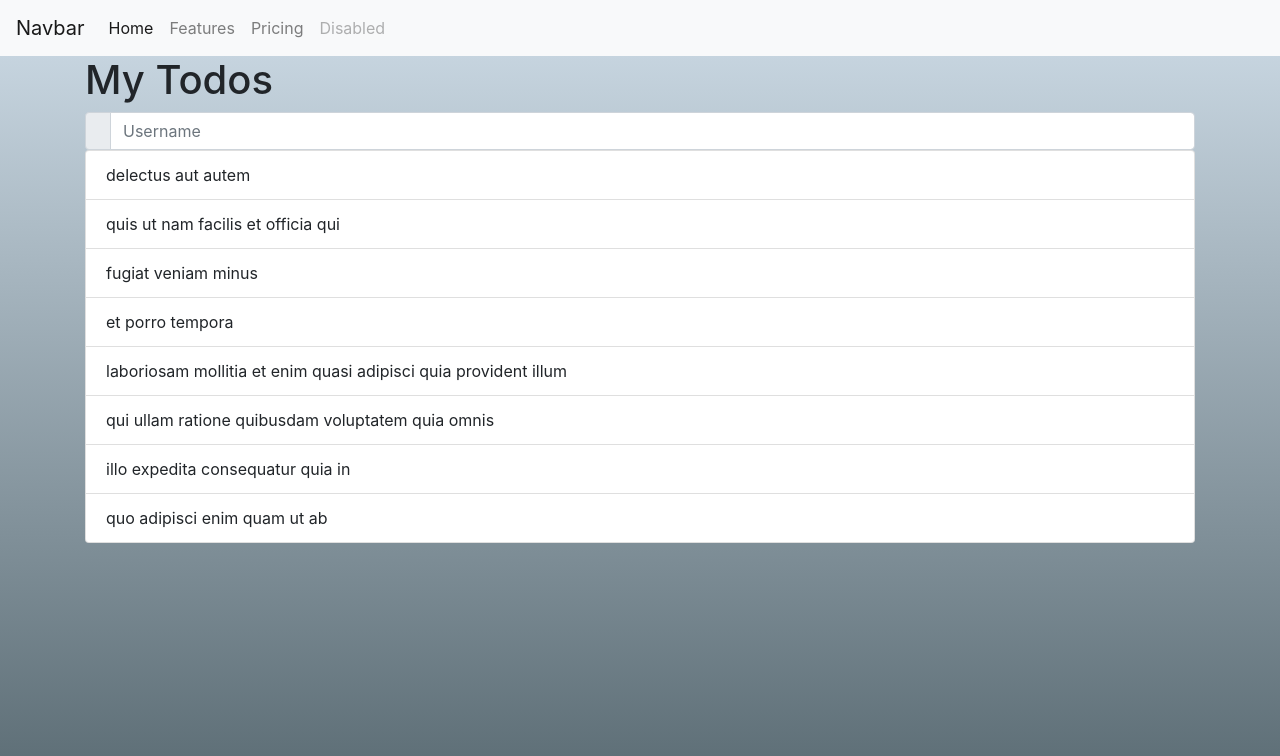
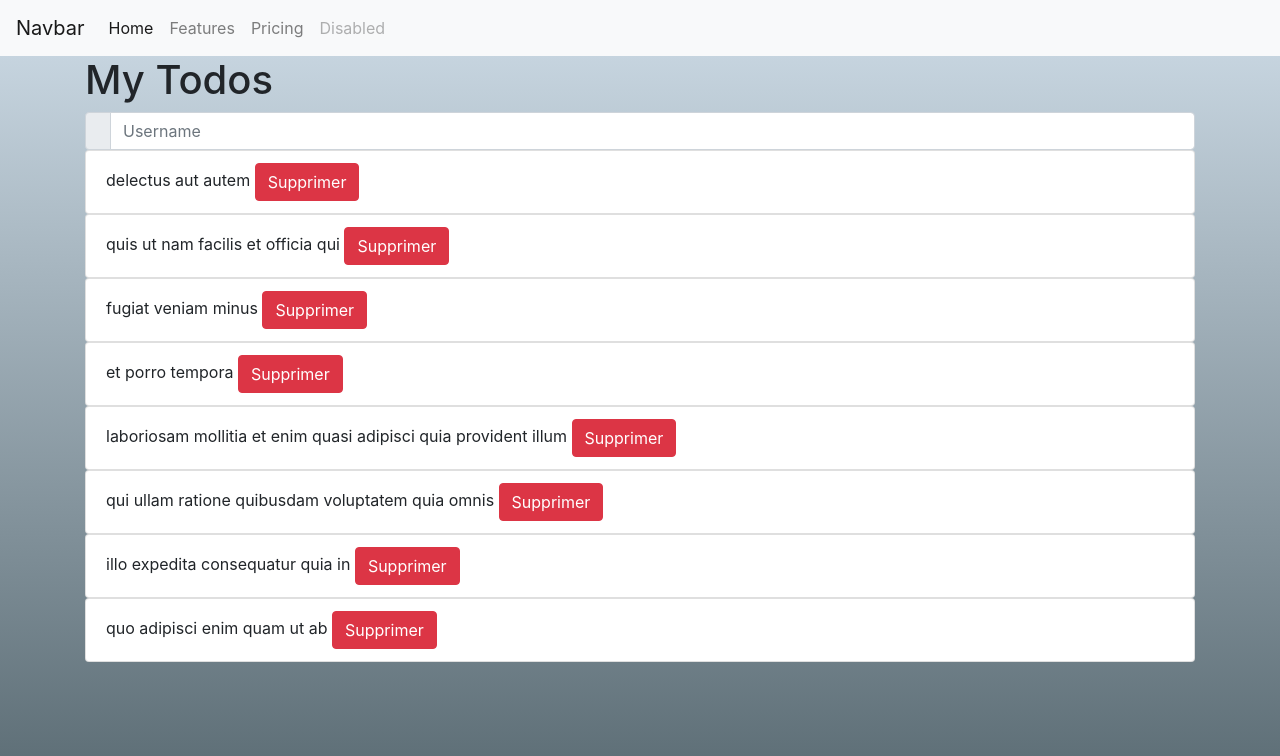
Before and after one commit to loranBepatient/TodosInAngularJS, a website: page index.html in a window 1280 px wide. Drawn offline with nearby package versions, Linux system fonts and the light colour scheme.

Commit message:
Passing method between components

```diff
--- /dev/null
+++ b/app/todos-component/todo-component/todo.component.html
@@ -0,0 +1,5 @@
+<li class='list-group-item'>{{$ctrl.todo.title}}
+  <button type="button" class="btn btn-danger" ng-click="$ctrl.delete()">
+    Supprimer
+  </button>
+</li>
--- /dev/null
+++ b/app/todos-component/todo-component/todo.component.js
@@ -0,0 +1,19 @@
+(function() {
+  var component = {
+    templateUrl: "./app/todos-component/todo-component/todo.component.html",
+    bindings: {
+      todo: '<',
+      onDelete: '&'
+    },
+    controller: controller
+  }
+  function controller() {
+    var ctrl = this;
+    ctrl.delete = onDelete
+
+    function onDelete() {
+      ctrl.onDelete({todo: ctrl.todo})
+    }
+  }
+  angular.module('TodosApp').component('todoComponent', component)
+})()
--- /dev/null
+++ b/app/todos-component/todos.component.html
@@ -0,0 +1,16 @@
+<div class=container>
+  <div class="row">
+    <div class="col">
+      <h1>{{$ctrl.title}}</h1>
+    </div>
+  </div>
+  <div class="input-group flex-nowrap">
+    <div class="input-group-prepend">
+      <span class="input-group-text" id="addon-wrapping"></span>
+    </div>
+    <input ng-model='ctrl.query' type="text" class="form-control" placeholder="Username" aria-label="Username" aria-describedby="addon-wrapping">
+  </div>
+  <ul class='list-group'>
+    <todo-component ng-repeat="todo in $ctrl.todos | filter:ctrl.query" todo="todo" on-delete="$ctrl.onDelete(todo)"></todo-component>
+  </ul>
+</div>
--- /dev/null
+++ b/app/todos-component/todos.component.js
@@ -0,0 +1,70 @@
+(function() {
+  var component = {
+    templateUrl: "./app/todos-component/todos.component.html",
+    controller: controller
+  }
+
+  function controller() {
+    var ctrl = this;
+    ctrl.title = 'My Todos'
+    ctrl.query = ''
+    ctrl.onDelete = onDelete;
+    ctrl.todos = [
+      {
+        "userId": 1,
+        "id": 1,
+        "title": "delectus aut autem",
+        "completed": false
+      },
+      {
+        "userId": 1,
+        "id": 2,
+        "title": "quis ut nam facilis et officia qui",
+        "completed": false
+      },
+      {
+        "userId": 1,
+        "id": 3,
+        "title": "fugiat veniam minus",
+        "completed": false
+      },
+      {
+        "userId": 1,
+        "id": 4,
+        "title": "et porro tempora",
+        "completed": true
+      },
+      {
+        "userId": 1,
+        "id": 5,
+        "title": "laboriosam mollitia et enim quasi adipisci quia provident illum",
+        "completed": false
+      },
+      {
+        "userId": 1,
+        "id": 6,
+        "title": "qui ullam ratione quibusdam voluptatem quia omnis",
+        "completed": false
+      },
+      {
+        "userId": 1,
+        "id": 7,
+        "title": "illo expedita consequatur quia in",
+        "completed": false
+      },
+      {
+        "userId": 1,
+        "id": 8,
+        "title": "quo adipisci enim quam ut ab",
+        "completed": true
+      }
+    ]
+
+    function onDelete(todo) {
+      ctrl.todos = ctrl.todos.filter(function(_todo) {
+        return _todo.id !== todo.id
+      })
+    }
+  }
+  angular.module('TodosApp').component('todosComponent', component)
+})()
--- a/index.html
+++ b/index.html
@@ -14,23 +14,7 @@
 
   <nav-bar></nav-bar>
 
-  <div class=container ng-controller="todosController as ctrl">
-    <div class="row">
-      <div class="col">
-        <h1>{{ctrl.title}}</h1>
-      </div>
-    </div>
-    <div class="input-group flex-nowrap">
-      <div class="input-group-prepend">
-        <span class="input-group-text" id="addon-wrapping"></span>
-      </div>
-      <input ng-model='ctrl.query' type="text" class="form-control" placeholder="Username" aria-label="Username" aria-describedby="addon-wrapping">
-    </div>
-    <ul class='list-group'>
-      <li class='list-group-item' ng-repeat="todo in ctrl.todos | filter:ctrl.query">{{todo.title}}</li>
-    </ul>
-
-  </div>
+  <todos-component></todos-component>
 
   <!-- VENDOR -->
   <script src="node_modules/jquery/dist/jquery.js"></script>
@@ -40,6 +24,8 @@
   <script src="app/app.controller.js"></script>
 
   <script src="app/navbar-component/navbar.component.js"></script>
+  <script src="app/todos-component/todos.component.js"></script>
+  <script src="app/todos-component/todo-component/todo.component.js"></script>
 </body>
 
 </html>
```
Also changed, not shown: app/todos-component/todo-component/todo.component.css (added), app/todos-component/todos.component.css (added).
